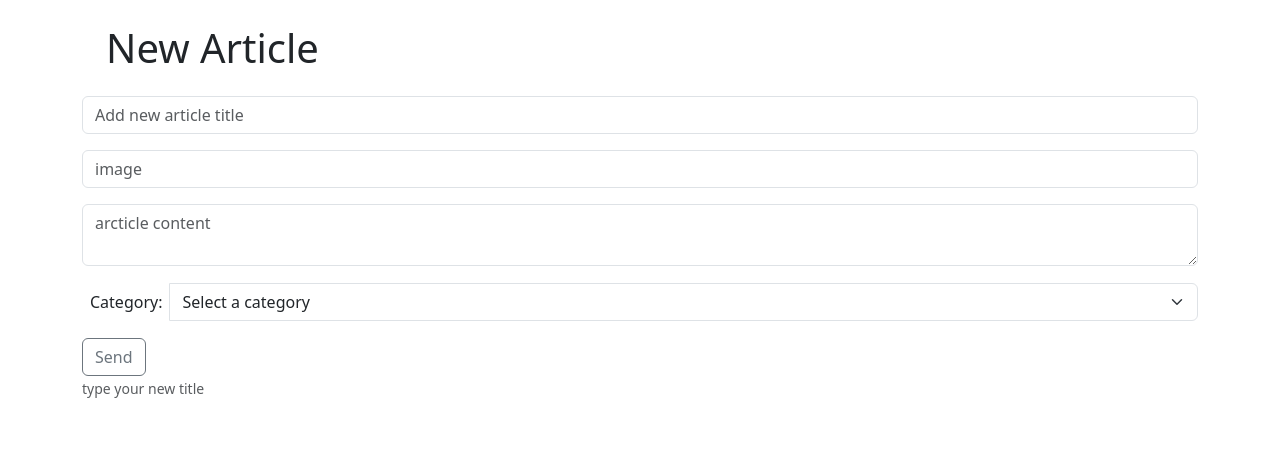
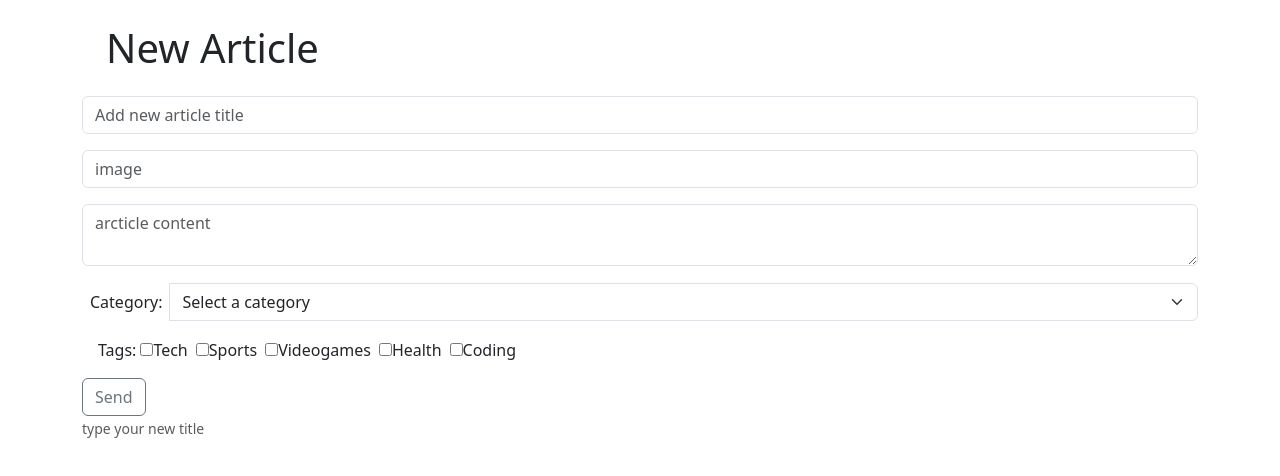
Before and after one commit to FrancescoMarra97/react-form-multifield, a React (Vite) app: page / in a window 1280 px wide. Shown: the top 476 px of the page. Built offline with nearby package versions, Linux system fonts and the light colour scheme.

Commit message:
checkbox

```diff
--- a/src/App.jsx
+++ b/src/App.jsx
@@ -81,16 +81,87 @@ function App() {
               <option value="Sports">Sports</option>
               <option value="Tech">Tech</option>
               <option value="Health">Health</option>
-              <option value="Tech">Coding News</option>
-              <option value="Tech">Videogames</option>
+              <option value="Coding">Coding</option>
+              <option value="Games">Videogames</option>
             </select>
           </div>
+          <div className="m-3 d-flex align-items-center">
+            <label>Tags:</label>
+            <div className='d-flex'>
+              <div className='mx-1'>
+                <input
+                  type="checkbox"
+                  value="Tech"
+                  checked={formData.tags.includes('Tech')}
+                  onChange={(e) => {
+                    const updatedTags = e.target.checked
+                      ? [...formData.tags, 'Tech']
+                      : formData.tags.filter(tag => tag !== 'Tech');
+                    setFormData({ ...formData, tags: updatedTags });
+                  }}
+                />
+                Tech
+              </div>
+              <div className='mx-1'>
+                <input
+                  type="checkbox"
+                  value="Sports"
+                  checked={formData.tags.includes("Sports")}
+                  onChange={(e) => {
+                    const updatedTags = e.target.checked
+                      ? [...formData.tags, 'Sports']
+                      : formData.tags.filter(tag => tag !== 'Sports');
+                    setFormData({ ...formData, tags: updatedTags });
+                  }}
+                />Sports
+              </div>
+              <div className='mx-1'>
+                <input
+                  type="checkbox"
+                  value="Sports"
+                  checked={formData.tags.includes("Games")}
+                  onChange={(e) => {
+                    const updatedTags = e.target.checked
+                      ? [...formData.tags, 'Games']
+                      : formData.tags.filter(tag => tag !== 'Games');
+                    setFormData({ ...formData, tags: updatedTags });
+                  }}
+                />Videogames
+              </div>
+              <div className='mx-1'>
+                <input
+                  type="checkbox"
+                  value="Health"
+                  checked={formData.tags.includes("Health")}
+                  onChange={(e) => {
+                    const updatedTags = e.target.checked
+                      ? [...formData.tags, 'Health']
+                      : formData.tags.filter(tag => tag !== 'Health');
+                    setFormData({ ...formData, tags: updatedTags });
+                  }}
+                />Health
+              </div>
+              <div className='mx-1'>
+                <input
+                  type="checkbox"
+                  value="Coding"
+                  checked={formData.tags.includes("Coding")}
+                  onChange={(e) => {
+                    const updatedTags = e.target.checked
+                      ? [...formData.tags, 'Coding']
+                      : formData.tags.filter(tag => tag !== 'Coding');
+                    setFormData({ ...formData, tags: updatedTags });
+                  }}
+                />Coding
+              </div>
 
+            </div>
+          </div>
           <div>
             <button className="btn btn-outline-secondary" type="submit" id="button-addon2">Send</button>
           </div>
           <small id='titleHelperId' className='mb-3 form-text text-muted'>type your new title</small>
-        </form>
+        </form >
 
         <ul className='list-group'>
           {titles.map((articleTitle, index) =>
@@ -104,7 +175,7 @@ function App() {
             </li>)}
 
         </ul>
-      </div>
+      </div >
     </>
   )
 }
```
